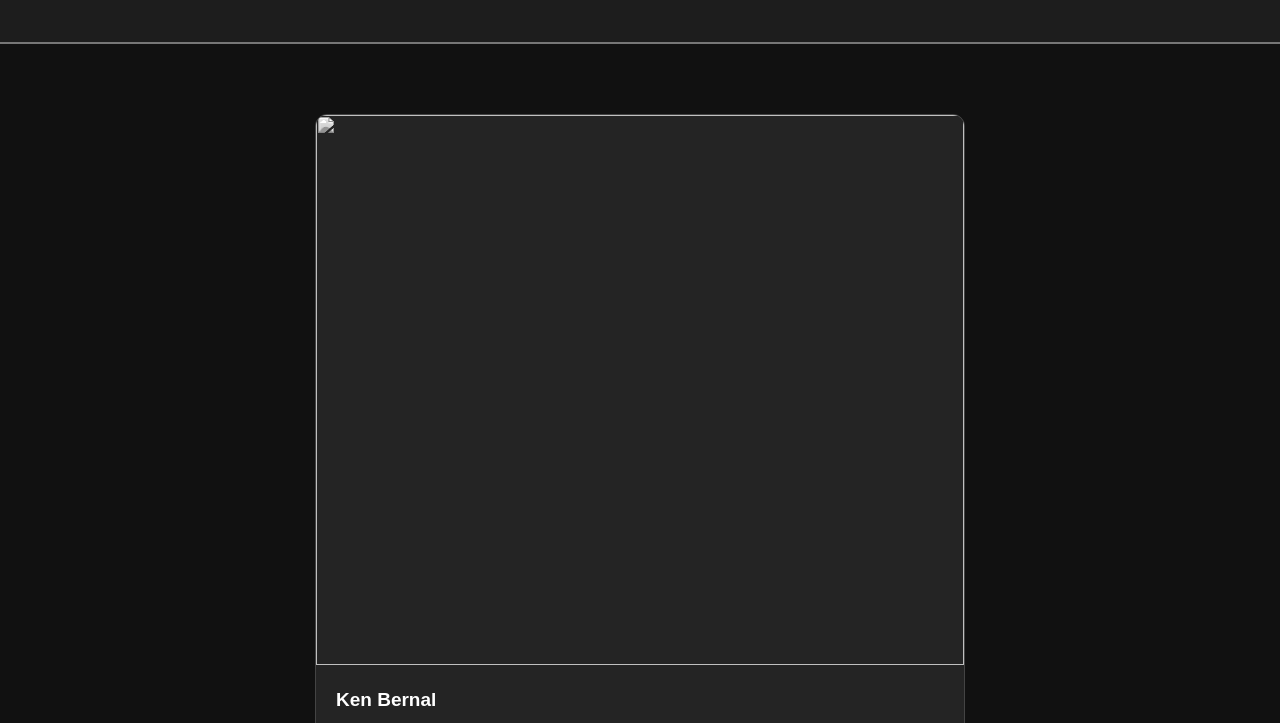
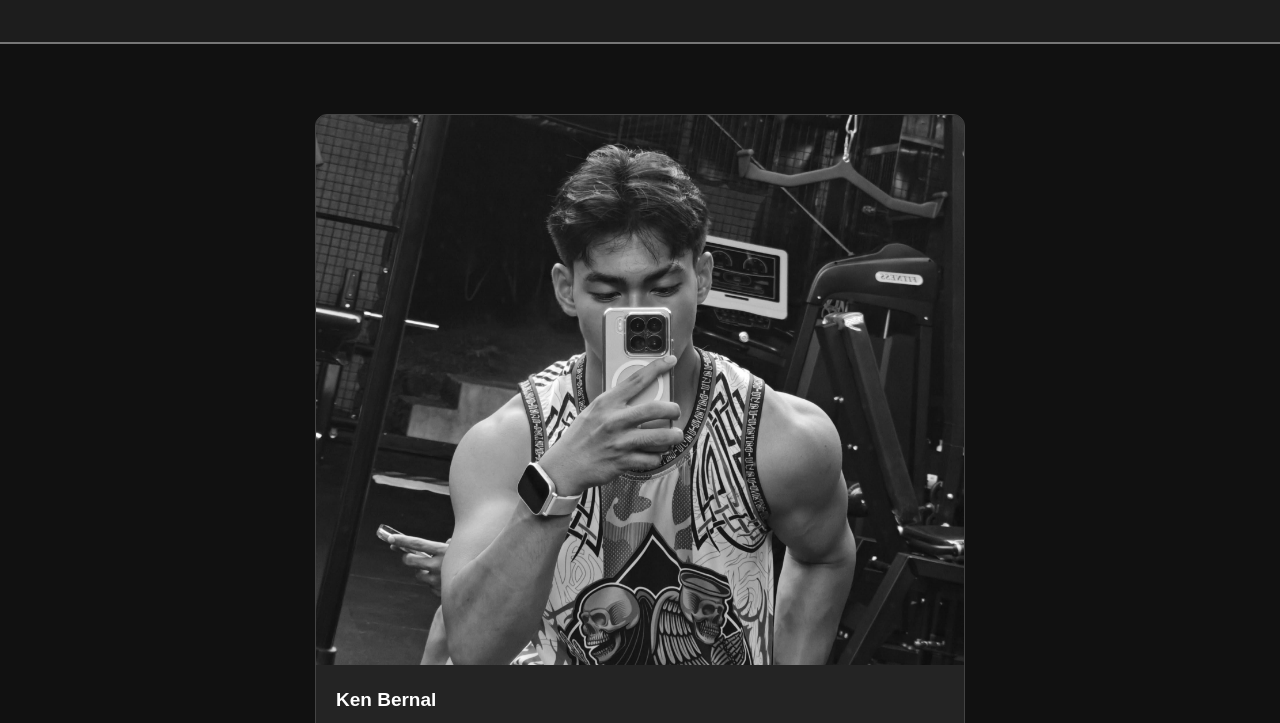
Before and after one commit to andreicuran/ken, a plain HTML site: page index.html in a window 1280 px wide. Shown: the part 75-798 px from the top of the page. Drawn offline with Linux system fonts and the light colour scheme; the site is published under a folder, as on GitHub Pages, so addresses that start at the root find nothing.

Commit message:
Update index.html

```diff
--- a/index.html
+++ b/index.html
@@ -16,7 +16,7 @@
     <main class="container">
 
         <a href="keninfo.html" class="student-card">
-            <img src="/Messenger_creation_FD5F9726-09E6-4C97-B631-7C72113165CB.jpeg" alt="">
+            <img src="Messenger_creation_FD5F9726-09E6-4C97-B631-7C72113165CB.jpeg" alt="">
             <div class="card-info">
                 <h2>Ken Bernal</h2>
                 <p>Student ID: 0126-1990</p>
```
